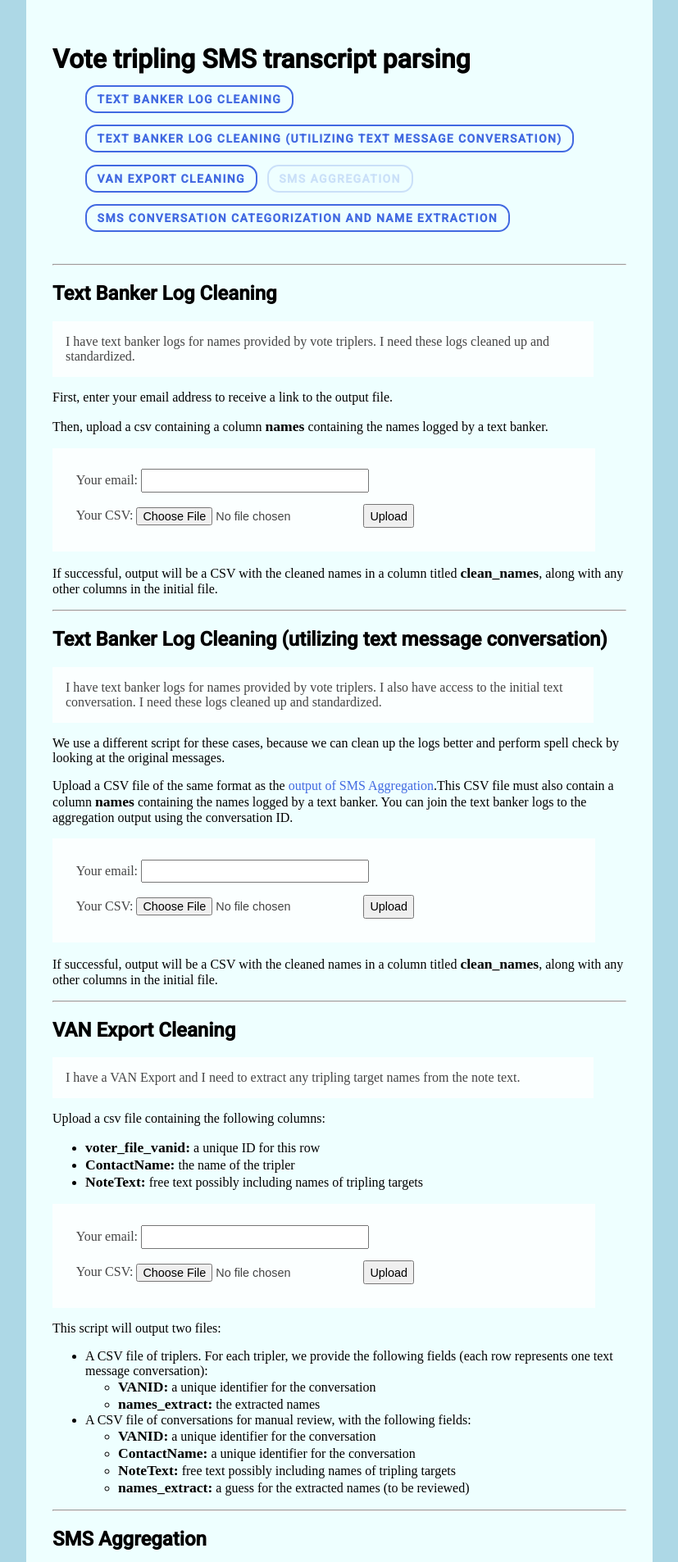
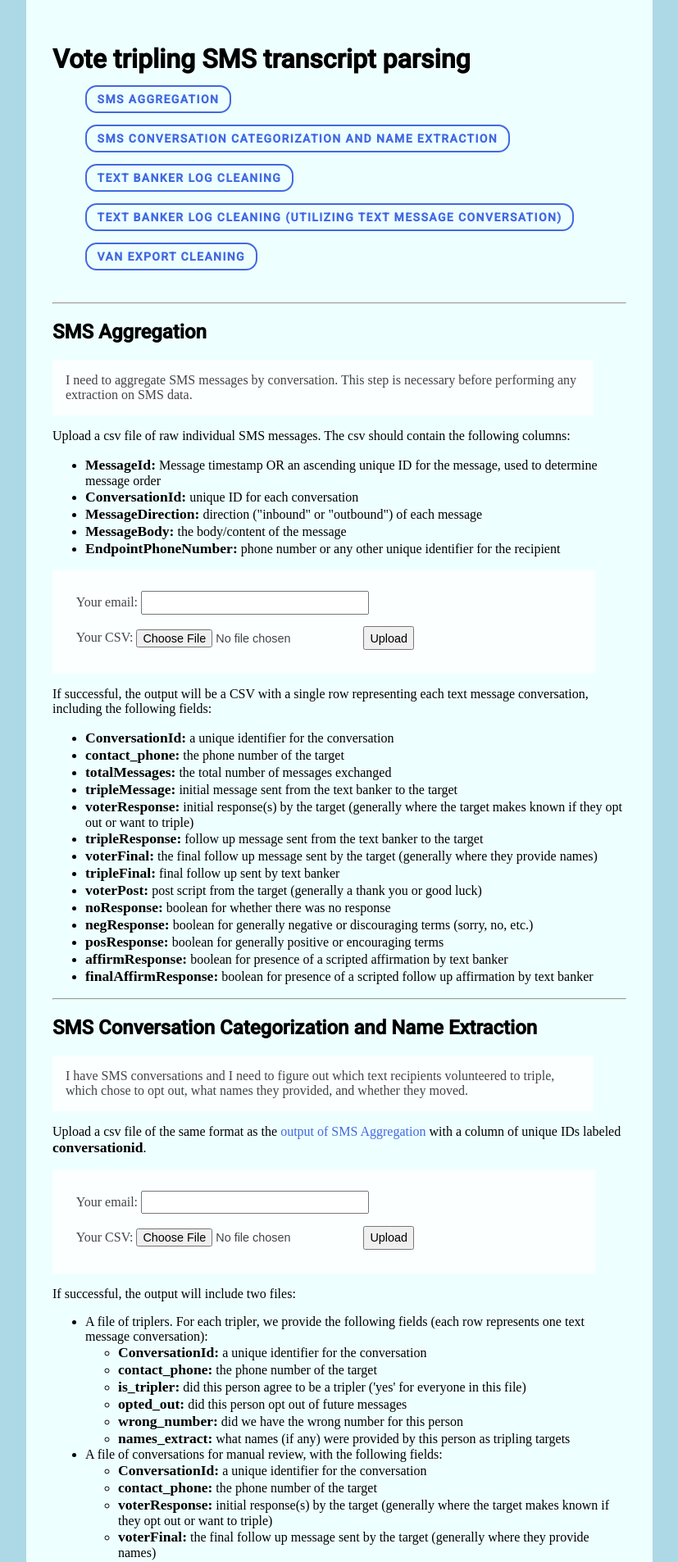
Before and after one commit to MoveOnOrg/votetripling, a Flask app: page / in a window 1280 px wide. Shown: the top 1906 px of the page at 82% size, without its empty margins (226-1053 px from the left). Run offline with Flask 2, Linux system fonts and the light colour scheme; some web fonts are replaced.

Commit message:
extraction has three outputs, not two

```diff
--- a/parser/main.py
+++ b/parser/main.py
@@ -104,9 +104,11 @@ def process_job():
     print('shd', scripts_home_dir)
     output_file = unique_filename()
     second_output_file = None
-    if job_type == 'vec_file':
+    third_output_file = None
+    if job_type in ['vec_file','sccne_file']:
         second_output_file = unique_filename()
-
+        if job_type == 'sccne_file':
+            third_output_file = unique_filename()
     cmd = None
     if job_type == 'tblc_file':
         cmd = 'python {}/name_cleaning.py -i {} -f {} -o {}'.format(
@@ -118,8 +120,9 @@ def process_job():
         cmd = 'python {}/name_cleaning_with_responses.py -i {} -f {} -o {}'.format(
             scripts_folder, input_file, scripts_home_dir, output_file)
     elif job_type == 'sccne_file':
-        cmd = 'python {}/annotate_conversations.py -i {} -f {} -o {}'.format(
-            scripts_folder, input_file, scripts_home_dir, output_file)
+        cmd = 'python {}/annotate_conversations.py -i {} -f {} -o {} -n {} -m {}'.format(
+            scripts_folder, input_file, scripts_home_dir, output_file, second_output_file,
+            third_output_file)
     elif job_type == 'smsagg_file':
         cmd = 'python {}/aggregate_text_messages.py -d {} -o {}/{}'.format(
             scripts_folder, input_file, current_app.config['RESULTS_FOLDER'], output_file)
@@ -140,13 +143,16 @@ def process_job():
     if status == 'success':
         result_file = '{}/{}'.format(current_app.config['RESULTS_FOLDER'], output_file)
         if second_output_file:
-            result_file == '{0}/{1}|{0}/{2}'.format(
+            result_file = '{0}/{1}|{0}/{2}'.format(
                 current_app.config['RESULTS_FOLDER'], output_file, second_output_file)
+        if third_output_file:
+            result_file = '{0}/{1}|{0}/{2}|{0}/{3}'.format(
+                current_app.config['RESULTS_FOLDER'], output_file, second_output_file, third_output_file)
     done_query = 'UPDATE jobs SET status = ?, result_file = ? WHERE id = ?;'
     update = db.query_db(done_query, (status, result_file, job_id), write=True)
     if status == 'success':
-        return True, output_file, second_output_file
-    return False, err_log, None
+        return True, output_file, second_output_file, third_output_file
+    return False, err_log, None, None
 
 
 def email_results():
@@ -204,15 +210,16 @@ def index():
             # queue_msg = ('Processing file {} as {}'.format(
             #                 filename, UPLOAD_TYPES[upload_type]['name']))
             # flash(queue_msg, 'info')
-            success, output, second_output = process_job()
+            success, output, second_output, third_output = process_job()
+            output_files = [output, second_output, third_output]
             if success:
                 outcome_msg = Markup(
                     '<a href="/results/{}">Download results</a>'.format(output))
                 if second_output:
+                    result_links = ['<a href="/results/{}">file {}</a>'.format(
+                        x, output_files.index(x) + 1) for x in output_files]
                     outcome_msg = Markup(
-                        'Download <a href="/results/{}">result file 1</a>'
-                        ' and <a href="/results/{}">result file 2</a>').format(
-                            output, second_output)
+                        'Download results:  {}'.format('  '.join(result_links)))
             else:
                 outcome_msg = 'Error processing file {}'.format(
                     output) if os.environ['FLASK_ENV'] == 'development' else 'Error processing file'
--- a/parser/templates/upload_form.html
+++ b/parser/templates/upload_form.html
@@ -60,13 +60,114 @@
             <h1>Vote tripling SMS transcript parsing</h1>
 
             <ul class="menu">
+                <li><a href="#sms_agg">SMS Aggregation</a></li>
+                <li><a href="#sms_convo_cat_name_extract">SMS Conversation Categorization and Name Extraction</a></li>
                 <li><a href="#text_banker_log_cleaning">Text banker log cleaning</a></li>
                 <li><a href="#text_banker_log_cleaning_with_conversation">Text Banker Log Cleaning (utilizing text message conversation)</a></li>
                 <li><a href="#van_export_cleaning">VAN export cleaning</a></li>
-                <li><a href="#sms_agg" class="disabled">SMS Aggregation</a></li>
-                <li><a href="#sms_convo_cat_name_extract">SMS Conversation Categorization and Name Extraction</a></li>
             </ul>
         </div>
+
+        <div class="upload-enabled">
+            <hr />
+
+            <h2 id="sms_agg">SMS Aggregation</h2>
+            <blockquote>I need to aggregate SMS messages by conversation. This step is necessary before performing any extraction on SMS data.</blockquote>
+
+            <p>Upload a csv file of raw individual SMS messages. The csv should contain the following columns:</p>
+            <ul>
+                <li><strong>MessageId:</strong> Message timestamp OR an ascending unique ID for the message, used to determine message order</li>
+                <li><strong>ConversationId:</strong> unique ID for each conversation</li>
+                <li><strong>MessageDirection:</strong> direction ("inbound" or "outbound") of each message</li>
+                <li><strong>MessageBody:</strong> the body/content of the message</li>
+                <li><strong>EndpointPhoneNumber:</strong> phone number or any other unique identifier for the recipient</li>
+            </ul>
+
+            <form method="post" enctype="multipart/form-data">
+                <div>
+                    <label for="smsagg_email">Your email:</label>
+                    <input type="email" id="smsagg_email" name="smsagg_email" size="30"/>
+                </div>
+                <div>
+                    <label for="smsagg_file">Your CSV:</label>
+                    <input type="file" id="smsagg_file" name="smsagg_file" accept=".csv" />
+                    <input type="submit" value="Upload" />
+                </div>
+            </form>
+
+            <p id="sms_agg_output">If successful, the output will be a CSV with a single row representing each text message conversation, including the following fields:
+            <ul>
+                <li><strong>ConversationId:</strong> a unique identifier for the conversation</li>
+                <li><strong>contact_phone:</strong> the phone number of the target</li>
+                <li><strong>totalMessages:</strong> the total number of messages exchanged</li>
+                <li><strong>tripleMessage:</strong> initial message sent from the text banker to the target</li>
+                <li><strong>voterResponse:</strong> initial response(s) by the target (generally where the target makes known if they opt out or want to triple)</li>
+                <li><strong>tripleResponse:</strong> follow up message sent from the text banker to the target</li>
+                <li><strong>voterFinal:</strong> the final follow up message sent by the target (generally where they provide names)</li>
+                <li><strong>tripleFinal:</strong> final follow up sent by text banker</li>
+                <li><strong>voterPost:</strong> post script from the target (generally a thank you or good luck)</li>
+                <li><strong>noResponse:</strong> boolean for whether there was no response</li>
+                <li><strong>negResponse:</strong> boolean for generally negative or discouraging terms (sorry, no, etc.)</li>
+                <li><strong>posResponse:</strong> boolean for generally positive or encouraging terms</li>
+                <li><strong>affirmResponse:</strong> boolean for presence of a scripted affirmation by text banker</li>
+                <li><strong>finalAffirmResponse:</strong> boolean for presence of a scripted follow up affirmation by text banker</li>
+            </ul>
+
+        </div>
+
+        <div class="upload-enabled">
+            <hr />
+            <h2 id="sms_convo_cat_name_extract">SMS Conversation Categorization and Name Extraction</h2>
+            <blockquote>I have SMS conversations and I need to figure out which text recipients volunteered to triple, which chose to opt out, what names they provided, and whether they moved.</blockquote>
+
+            <p>Upload a csv file of the same format as the <a href="#sms_agg_output">output of SMS Aggregation</a> with a column of unique IDs labeled <strong>conversationid</strong>.</p>
+
+            <form method="post" enctype="multipart/form-data">
+                <div>
+                    <label for="sccne_email">Your email:</label>
+                    <input type="email" id="sccne_email" name="sccne_email" size="30"/>
+                </div>
+                <div>
+                    <label for="sccne_file">Your CSV:</label>
+                    <input type=file id="sccne_file" name="sccne_file" accept=".csv">
+                    <input type="submit" value="Upload"/>
+                </div>
+            </form>
+
+            <p>If successful, the output will include two files:
+            <ul>
+                <li>A file of triplers. For each tripler, we provide the following fields (each row represents one text message conversation):
+                <ul>
+                    <li><strong>ConversationId:</strong> a unique identifier for the conversation</li>
+                    <li><strong>contact_phone:</strong> the phone number of the target</li>
+                    <li><strong>is_tripler:</strong> did this person agree to be a tripler ('yes' for everyone in this file)</li>
+                    <li><strong>opted_out:</strong> did this person opt out of future messages</li>
+                    <li><strong>wrong_number:</strong> did we have the wrong number for this person</li>
+                    <li><strong>names_extract:</strong> what names (if any) were provided by this person as tripling targets</li>
+                </ul>
+
+                <li>A file of conversations for manual review, with the following fields:
+                <ul>
+                    <li><strong>ConversationId:</strong> a unique identifier for the conversation</li>
+                    <li><strong>contact_phone:</strong> the phone number of the target</li>
+                    <li><strong>voterResponse:</strong> initial response(s) by the target (generally where the target makes known if they opt out or want to triple)</li>
+                    <li><strong>voterFinal:</strong> the final follow up message sent by the target (generally where they provide names)</li>
+                    <li><strong>voterPost:</strong> post script from the target (generally a thank you or good luck)</li>
+                    <li><strong>is_tripler:</strong> guess for did this person agree to be a tripler (to be reviewed)</li>
+                    <li><strong>opted_out:</strong> guess for did this person opt out of future messages (to be reviewed)</li>
+                    <li><strong>wrong_number:</strong> guess for did we have the wrong number for this person (to be reviewed)</li>
+                    <li><strong>names_extract:</strong> guess for what names (if any) were provided by this person as tripling targets (to be reviewed)</li>
+                </ul>
+
+                <li>A file of opt-outs, with the following fields:
+                <ul>
+                    <li><strong>conversationid:</strong> a unique identifier for the conversation</li>
+                    <li><strong>contact_phone:</strong> the phone number of the target</li>
+                    <li><strong>opted_out:</strong> yes/no</li>
+                    <li><strong>wrong_number:</strong> yes/no</li>
+            </ul>
+        </div>
+
 
         <div class="upload-enabled">
             <hr />
@@ -168,100 +269,6 @@
 
         </div>
 
-        <div class="upload-enabled">
-            <hr />
-
-            <h2 id="sms_agg">SMS Aggregation</h2>
-            <blockquote>I need to aggregate SMS messages by conversation. This step is necessary before performing any extraction on SMS data.</blockquote>
-
-            <p>Upload a csv file of raw individual SMS messages. The csv should contain the following columns:</p>
-            <ul>
-                <li><strong>MessageId:</strong> Message timestamp OR an ascending unique ID for the message, used to determine message order</li>
-                <li><strong>ConversationId:</strong> unique ID for each conversation</li>
-                <li><strong>MessageDirection:</strong> direction ("inbound" or "outbound") of each message</li>
-                <li><strong>MessageBody:</strong> the body/content of the message</li>
-                <li><strong>EndpointPhoneNumber:</strong> phone number or any other unique identifier for the recipient</li>
-            </ul>
-
-            <form method="post" enctype="multipart/form-data">
-                <div>
-                    <label for="smsagg_email">Your email:</label>
-                    <input type="email" id="smsagg_email" name="smsagg_email" size="30"/>
-                </div>
-                <div>
-                    <label for="smsagg_file">Your CSV:</label>
-                    <input type="file" id="smsagg_file" name="smsagg_file" accept=".csv" />
-                    <input type="submit" value="Upload" />
-                </div>
-            </form>
-
-            <p id="sms_agg_output">If successful, the output will be a CSV with a single row representing each text message conversation, including the following fields:
-            <ul>
-                <li><strong>ConversationId:</strong> a unique identifier for the conversation</li>
-                <li><strong>contact_phone:</strong> the phone number of the target</li>
-                <li><strong>totalMessages:</strong> the total number of messages exchanged</li>
-                <li><strong>tripleMessage:</strong> initial message sent from the text banker to the target</li>
-                <li><strong>voterResponse:</strong> initial response(s) by the target (generally where the target makes known if they opt out or want to triple)</li>
-                <li><strong>tripleResponse:</strong> follow up message sent from the text banker to the target</li>
-                <li><strong>voterFinal:</strong> the final follow up message sent by the target (generally where they provide names)</li>
-                <li><strong>tripleFinal:</strong> final follow up sent by text banker</li>
-                <li><strong>voterPost:</strong> post script from the target (generally a thank you or good luck)</li>
-                <li><strong>noResponse:</strong> boolean for whether there was no response</li>
-                <li><strong>negResponse:</strong> boolean for generally negative or discouraging terms (sorry, no, etc.)</li>
-                <li><strong>posResponse:</strong> boolean for generally positive or encouraging terms</li>
-                <li><strong>affirmResponse:</strong> boolean for presence of a scripted affirmation by text banker</li>
-                <li><strong>finalAffirmResponse:</strong> boolean for presence of a scripted follow up affirmation by text banker</li>
-            </ul>
-
-        </div>
-
-        <div class="upload-enabled">
-            <hr />
-            <h2 id="sms_convo_cat_name_extract">SMS Conversation Categorization and Name Extraction</h2>
-            <blockquote>I have SMS conversations and I need to figure out which text recipients volunteered to triple, which chose to opt out, what names they provided, and whether they moved.</blockquote>
-
-            <p>Upload a csv file of the same format as the <a href="#sms_agg_output">output of SMS Aggregation</a></p>
-
-            <form method="post" enctype="multipart/form-data">
-                <div>
-                    <label for="sccne_email">Your email:</label>
-                    <input type="email" id="sccne_email" name="sccne_email" size="30"/>
-                </div>
-                <div>
-                    <label for="sccne_file">Your CSV:</label>
-                    <input type=file id="sccne_file" name="sccne_file" accept=".csv">
-                    <input type="submit" value="Upload"/>
-                </div>
-            </form>
-
-            <p>If successful, the output will include two files:
-            <ul>
-                <li>A file of triplers. For each tripler, we provide the following fields (each row represents one text message conversation):
-                <ul>
-                    <li><strong>ConversationId:</strong> a unique identifier for the conversation</li>
-                    <li><strong>contact_phone:</strong> the phone number of the target</li>
-                    <li><strong>is_tripler:</strong> did this person agree to be a tripler ('yes' for everyone in this file)</li>
-                    <li><strong>opted_out:</strong> did this person opt out of future messages</li>
-                    <li><strong>wrong_number:</strong> did we have the wrong number for this person</li>
-                    <li><strong>names_extract:</strong> what names (if any) were provided by this person as tripling targets</li>
-                </ul>
-
-                <li>A file of conversations for manual review, with the following fields:
-                <ul>
-                    <li><strong>ConversationId:</strong> a unique identifier for the conversation</li>
-                    <li><strong>contact_phone:</strong> the phone number of the target</li>
-                    <li><strong>voterResponse:</strong> initial response(s) by the target (generally where the target makes known if they opt out or want to triple)</li>
-                    <li><strong>voterFinal:</strong> the final follow up message sent by the target (generally where they provide names)</li>
-                    <li><strong>voterPost:</strong> post script from the target (generally a thank you or good luck)</li>
-                    <li><strong>is_tripler:</strong> guess for did this person agree to be a tripler (to be reviewed)</li>
-                    <li><strong>opted_out:</strong> guess for did this person opt out of future messages (to be reviewed)</li>
-                    <li><strong>wrong_number:</strong> guess for did we have the wrong number for this person (to be reviewed)</li>
-                    <li><strong>names_extract:</strong> guess for what names (if any) were provided by this person as tripling targets (to be reviewed)</li>
-                </ul>
-            </ul>
-        </div>
-
-
     </main>
 
     <script type="text/javascript">
```
Also changed, not shown: parser/tasks.py (+7 -3 lines), README_local.md.
